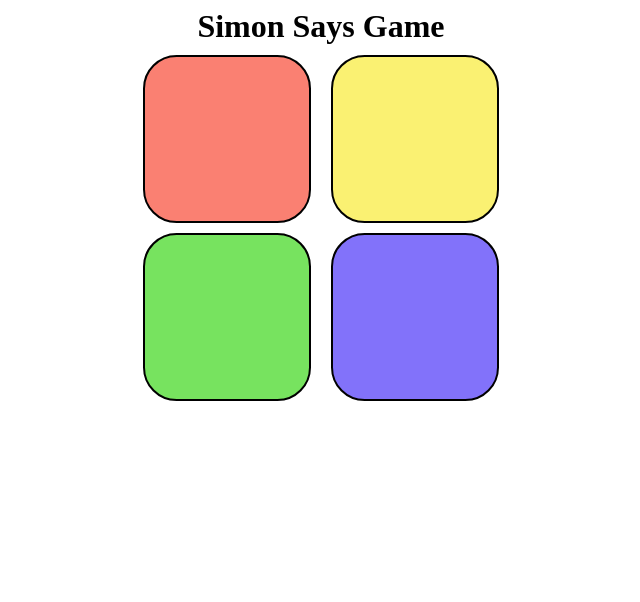
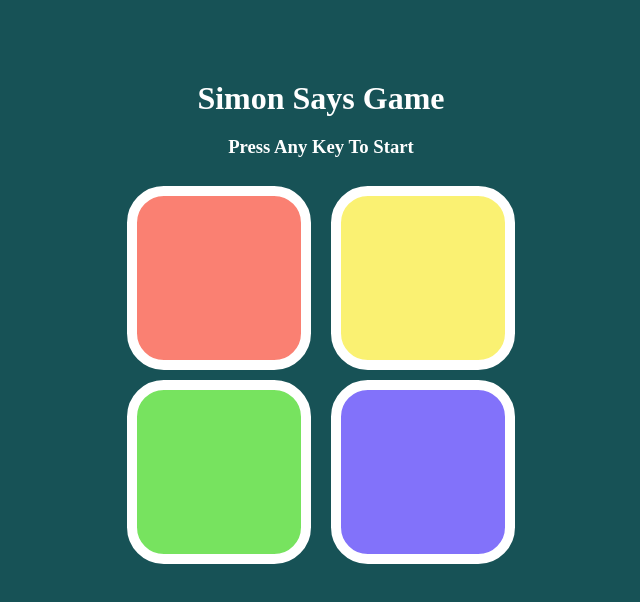
Before and after one commit to maheshaggarwal21/Simon-Says-Game, a plain HTML site: page index.html in a window 1280 px wide. Shown: the whole page, without its empty margins (319-959 px from the left). Drawn offline with Linux system fonts and the light colour scheme.

Commit message:
Little UI changes

```diff
--- a/app.js
+++ b/app.js
@@ -1,6 +1,8 @@
-started = false;
-gameSeq = [];
-userSeq = [];
+let gameSeq = [];
+let userSeq = [];
+
+let started = false;
+let level = 0;
 
 document.addEventListener("keypress", function() {
     if(!started) {
--- a/index.html
+++ b/index.html
@@ -8,7 +8,9 @@
 </head>
 <body>
     <div class="container">
-        <h1>Simon Says Game</h1>
+        <div><h1>Simon Says Game</h1></div>
+       <div><h3>Press Any Key To Start</h3></div>
+   <div>
     <div class="btn-container">
         <div class="line1">
             <div class="btn-1 btn" type="button"></div>
@@ -20,6 +22,8 @@
         </div>
     </div>
     </div>
+   </div>
+
 
 
     <script src="app.js"></script>
--- a/style.css
+++ b/style.css
@@ -1,3 +1,9 @@
+body{
+    background-color: #175256;
+    color: white;
+    margin-top: 10vh;
+}
+
 .container{
     text-align: center;
 }
@@ -17,7 +23,7 @@ h1{
     padding: 2px;
     height: 20vh;
     width: 20vh;
-    border: 2px solid black;
+    border: 10px solid white;
 }
 .btn-1{
     background-color: salmon;
```
